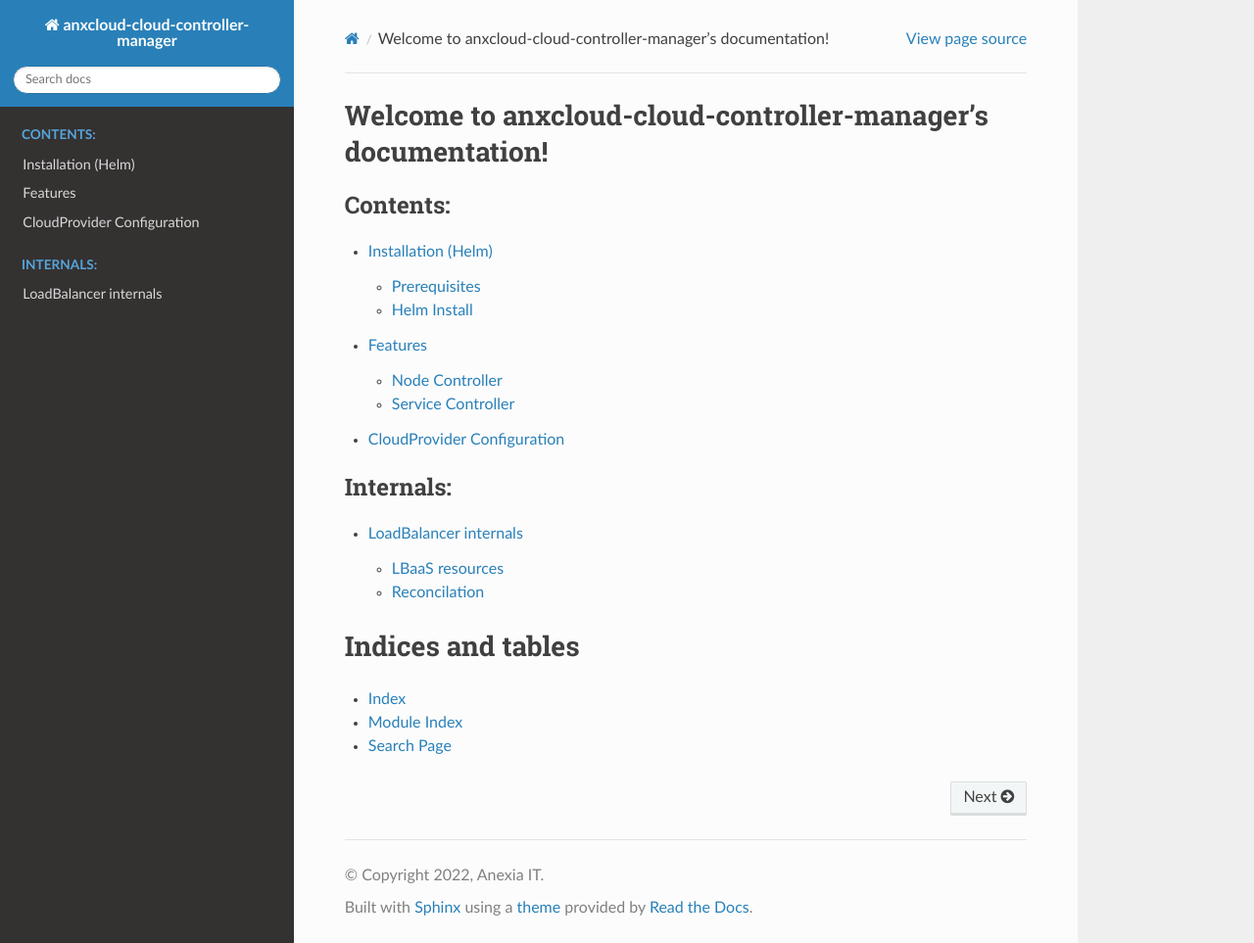
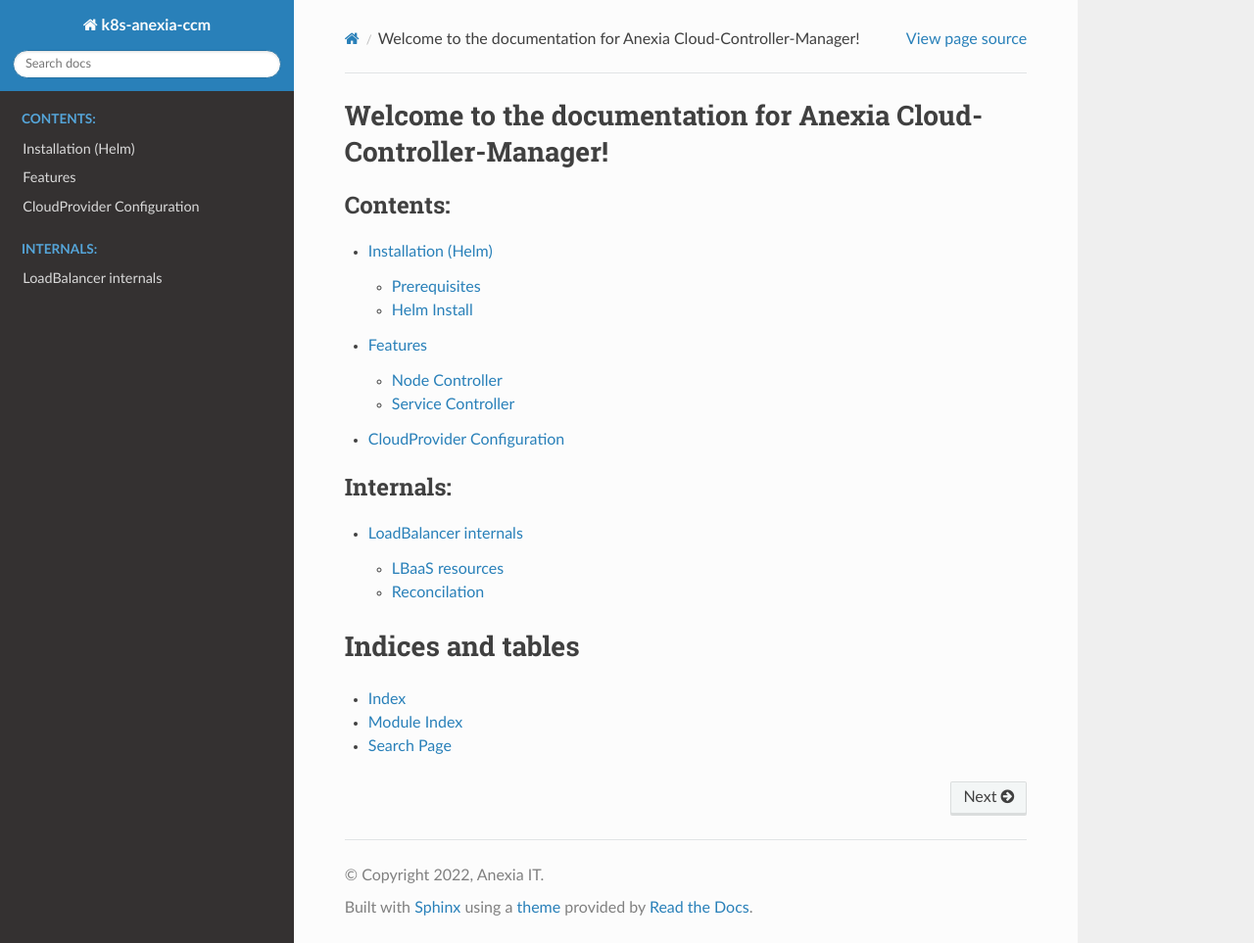
Before and after one commit to anexia-it/k8s-anexia-ccm, a Sphinx documentation site: the page built from docs/source/index.rst, in a window 1280 px wide and 963 px high. Shown: the whole window at 98% size. Built offline with Sphinx 7.4.7 and the Read the Docs theme 2.0.0, drawn with Linux system fonts in a browser that asks for light colours.

Commit message:
Fix project name in docs

```diff
--- a/docs/source/conf.py
+++ b/docs/source/conf.py
@@ -17,7 +17,7 @@
 
 # -- Project information -----------------------------------------------------
 
-project = 'anxcloud-cloud-controller-manager'
+project = 'k8s-anexia-ccm'
 copyright = '2022, Anexia IT'
 author = 'opensource@anexia-it.com'
 
--- a/docs/source/index.rst
+++ b/docs/source/index.rst
@@ -1,10 +1,10 @@
-.. anxcloud-cloud-controller-manager documentation master file, created by
+.. k8s-anexia-ccm documentation master file, created by
    sphinx-quickstart on Thu Jul  8 08:41:07 2021.
    You can adapt this file completely to your liking, but it should at least
    contain the root `toctree` directive.
 
-Welcome to anxcloud-cloud-controller-manager's documentation!
-=============================================================
+Welcome to the documentation for Anexia Cloud-Controller-Manager!
+=================================================================
 
 .. toctree::
    :maxdepth: 2
```
